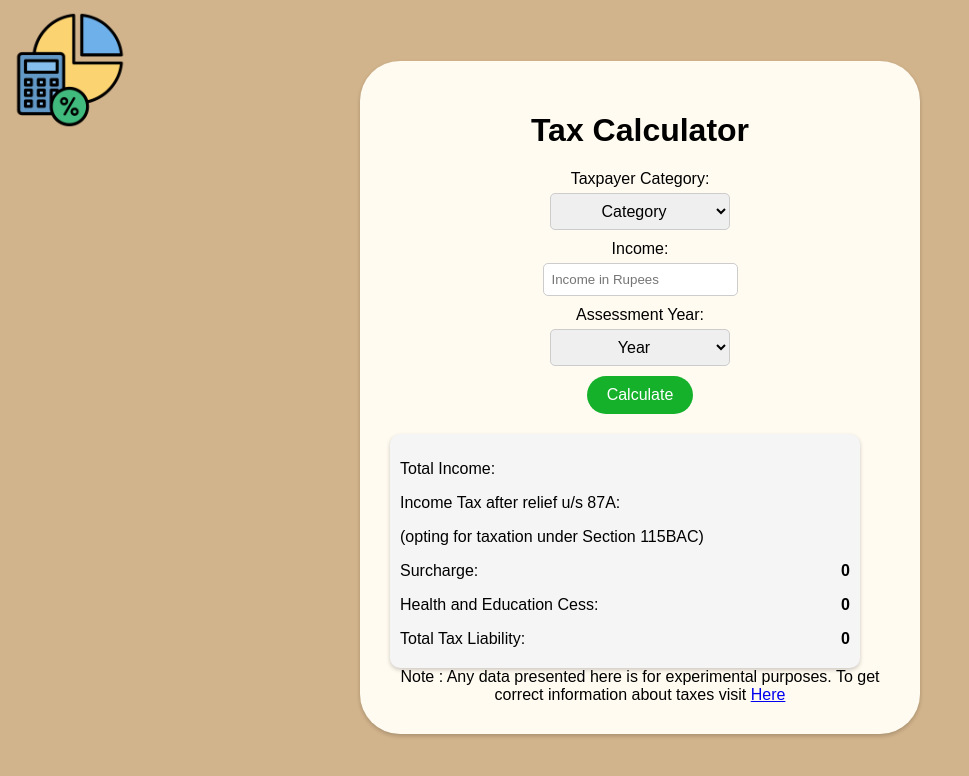
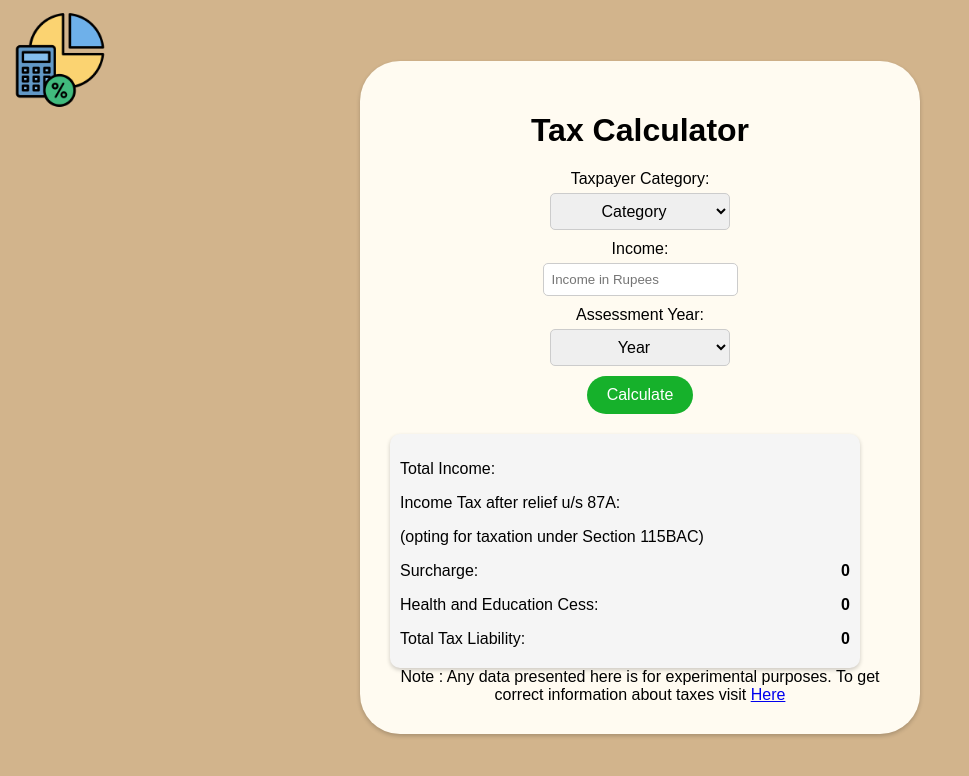
Before and after one commit to NeilK2162/TaxC, a React (Create React App) app: page / in a window 1280 px wide. Shown: the top 776 px of the page, without its empty margins (0-969 px from the left). Built offline with nearby package versions, Linux system fonts and the light colour scheme.

Commit message:
Update App.css

```diff
--- a/src/App.css
+++ b/src/App.css
@@ -8,8 +8,8 @@
 
 .icon-container img {
   position: absolute;
-  width: 120px; /* Adjust the width value to reduce the size */
-  height: 120px; /* Adjust the height value to reduce the size */
+  width: 100px; /* Adjust the width value to reduce the size */
+  height: 100px; /* Adjust the height value to reduce the size */
   top: 10px;
   left: 10px;
 }
```
